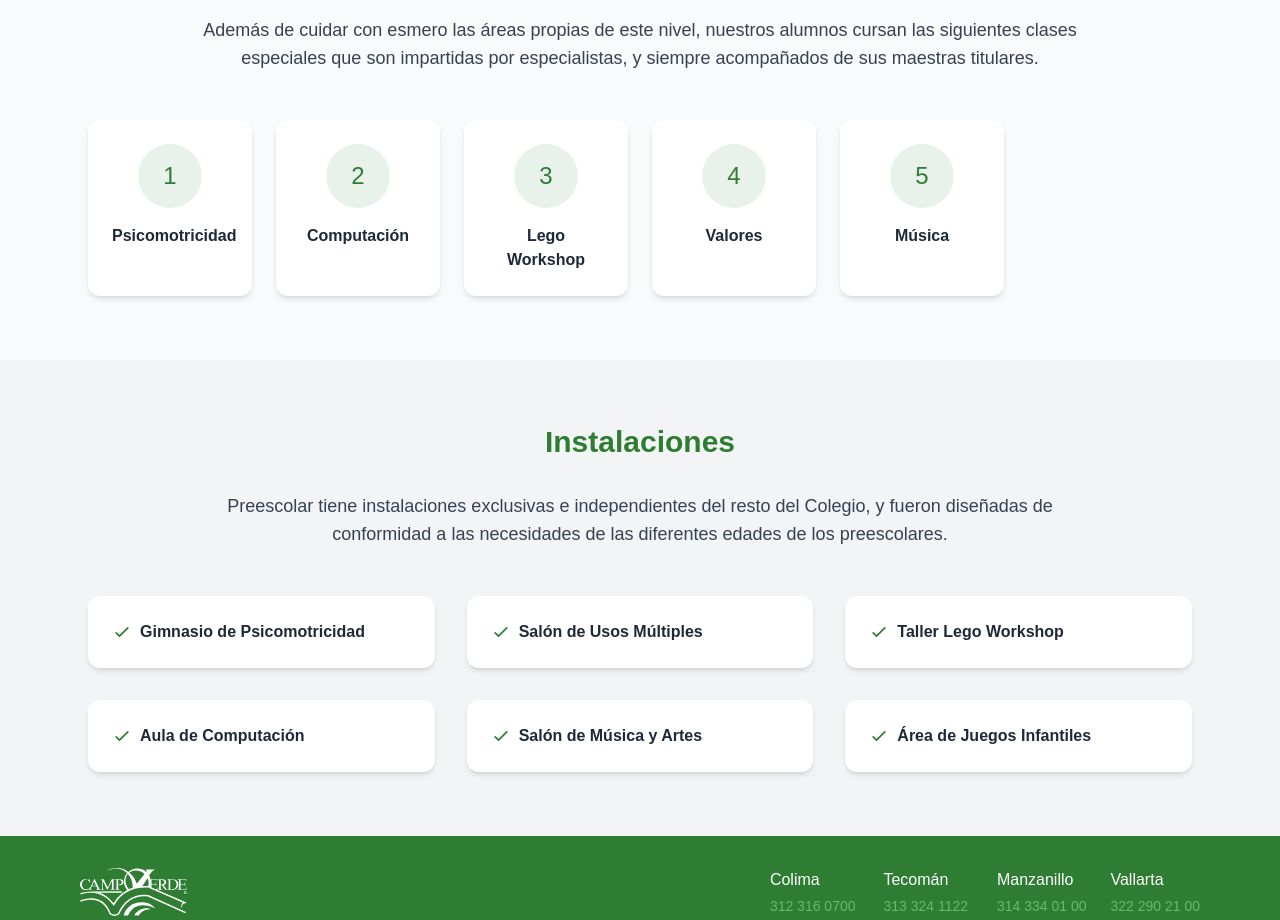
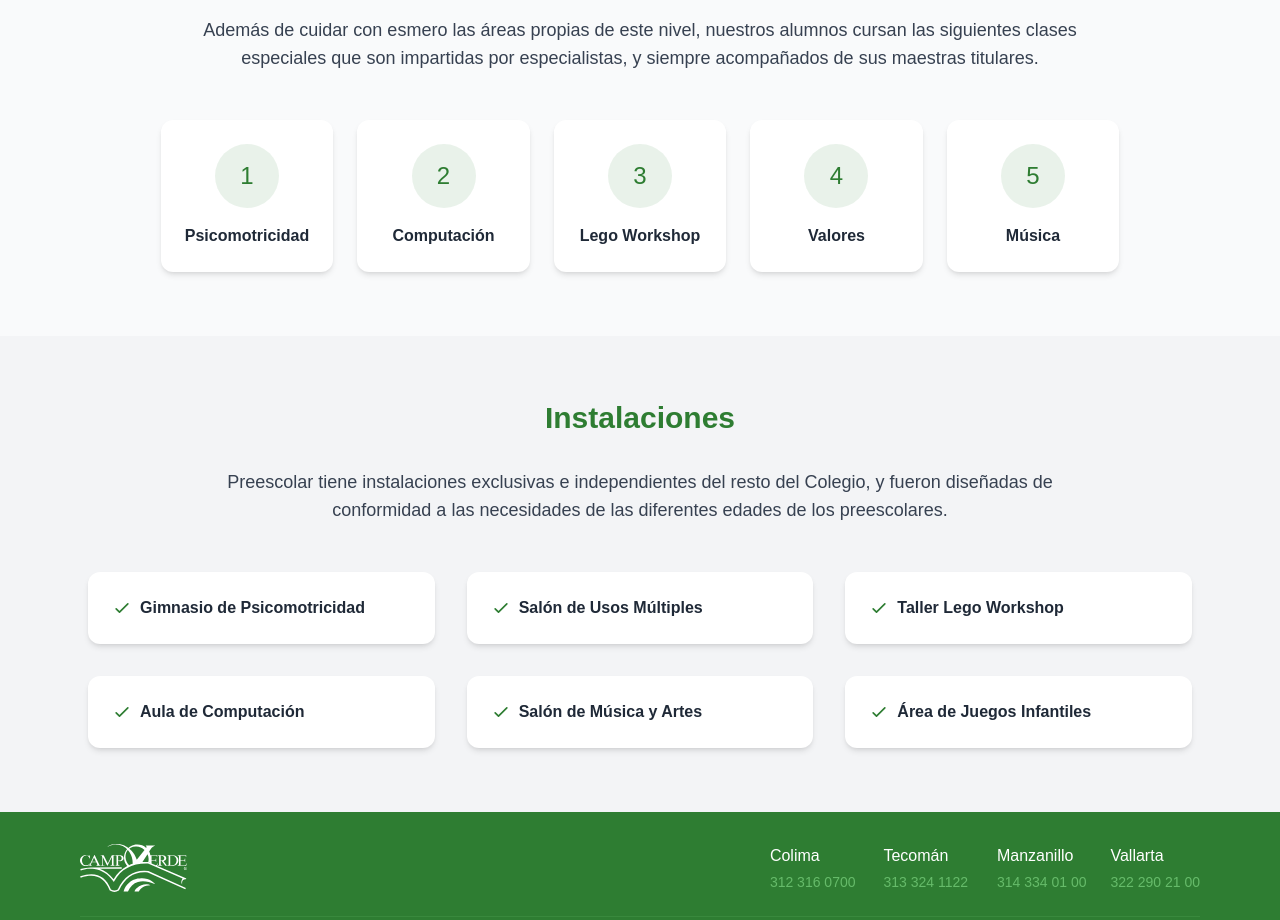
Before and after one commit to AnuarOrozco/ProyectoColaborativo-ColegioCampoVerde, a React (Vite) app in the folder campo-verde-frontend/: page /niveles/preescolar in a window 1280 px wide. Shown: the part 2040-2960 px from the top of the page. Built offline with nearby package versions, Linux system fonts and the light colour scheme.

Commit message:
refactor(preescolar): adjust cards, now they are all centered

```diff
--- a/campo-verde-frontend/src/pages/niveles/Preescolar.jsx
+++ b/campo-verde-frontend/src/pages/niveles/Preescolar.jsx
@@ -156,7 +156,8 @@
     Además de cuidar con esmero las áreas propias de este nivel, nuestros alumnos cursan las siguientes clases especiales que son impartidas por especialistas, y siempre acompañados de sus maestras titulares.
   </p>
 
-        <div className="grid grid-cols-2 md:grid-cols-3 lg:grid-cols-6 gap-6">
+  <div className="flex justify-center">
+    <div className="grid grid-cols-2 md:grid-cols-3 lg:grid-cols-5 gap-6 max-w-5xl">
       {['Psicomotricidad', 'Computación', 'Lego Workshop', 'Valores', 'Música'].map((item, index) => (
         <motion.div
           key={index}
@@ -172,6 +173,7 @@
           <h3 className="font-semibold text-gray-800">{item}</h3>
         </motion.div>
       ))}
+    </div>
   </div>
 </section>
 
```
Lines whose indentation alone changed are shown as unchanged.
